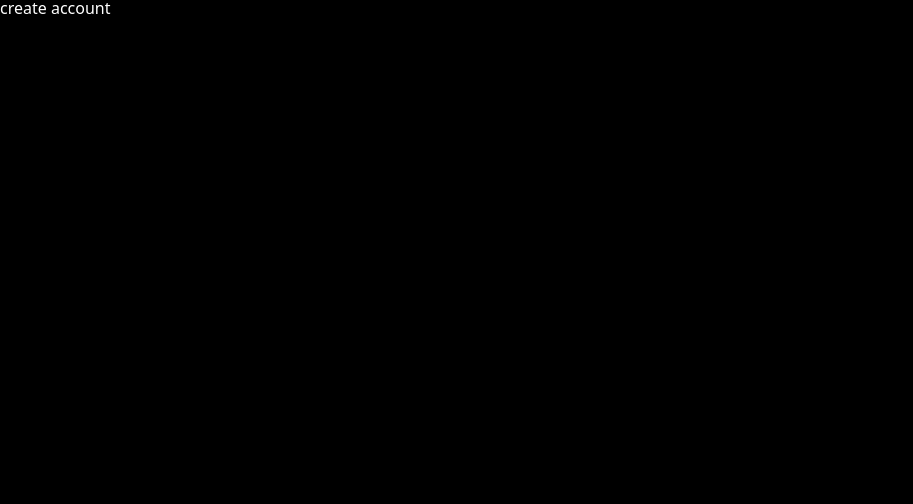
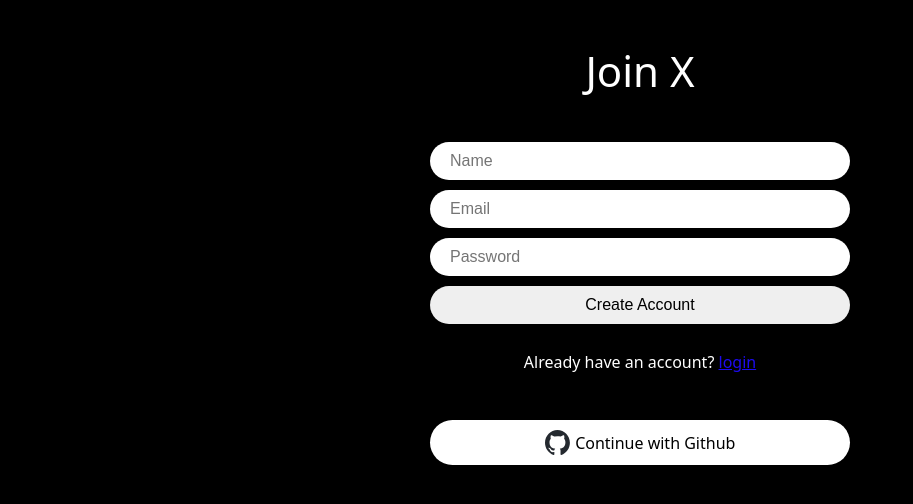
Before and after one commit to sdh0572/Nwitter-reloaded, a React (Vite) app: page /create-account in a window 1280 px wide. Shown: the top 504 px of the page, without its empty margins (0-913 px from the left). Built offline with nearby package versions, Linux system fonts and the light colour scheme; the HTML template or start-up script is replaced by a standard one.

Commit message:
Add create-account, login(+UI)
firebase와 연결하여 이메일과 비밀번호를 이용해 회원가입할 수 있는 기능과 github를 이용해서 회원가입 및 로그인할 수 있는 기능을 제작(UI포함)

```diff
--- a/src/App.tsx
+++ b/src/App.tsx
@@ -4,15 +4,21 @@
 import Profile from "./routes/profile";
 import Login from "./routes/login";
 import CreateAccount from "./routes/create-account";
-import { createGlobalStyle } from "styled-components";
+import styled, { createGlobalStyle } from "styled-components";
 import reset from "styled-reset";
 import { useEffect, useState } from "react";
 import LoadingScreen from "./component/loading-screen";
+import { auth } from "./firebase";
+import ProtectedRoute from "./component/protected-route";
 
 const router = createBrowserRouter([
   {
     path:"/",
-    element: <Layout />,
+    element: (
+      <ProtectedRoute>
+         <Layout />
+     </ProtectedRoute>
+     ),
     children: [
       {
         path: "",
@@ -45,20 +51,26 @@
   }
 `;
 
+const Wrappper = styled.div`
+  height: 100vh;
+  display: flex;
+  justify-content: center;
+`;
+
 function App() {
   const  [isLoading, setLoading] = useState(true);
   const init=async() => {
-    //wait for firebase
+    await auth.authStateReady();
     setLoading(false);
   };
   useEffect(() => {
     init();
   }, []);
   return (
-  <>
+  <Wrappper>
     <GlobalStyles />
     {isLoading ? <LoadingScreen /> : <RouterProvider router={router}/>}
-  </>
+  </Wrappper>
   );
 }
 
--- /dev/null
+++ b/src/component/auth-components.ts
@@ -0,0 +1,46 @@
+import styled from "styled-components";
+
+export const Wrappper = styled.div`
+    height : 100%;
+    display : flex;
+    flex-direction: column;
+    align-items : center;
+    width: 420px;
+    padding : 50px 0px;
+`;
+export const Title = styled.h1`
+    font-size : 42px;
+` ;
+export const Form = styled.form`
+    margin-top : 50px;
+    margin-bottom : 10px;
+    display : flex;
+    flex-direction : column;
+    gap : 10px;
+    width : 100%;
+`;
+export const Input = styled.input`
+    padding : 10px 20px;
+    border-radius : 50px;
+    border : none;
+    width : 100%;
+    font-size : 16px;
+    &[type="submit"]{
+        cursor : pointer;
+        &:hover {
+            opacity:0.8;
+        }
+    }
+`;
+
+export const Error = styled.span`
+    font-weigth : 600;
+    color: tomato;
+`;
+
+export const Swticher = styled.span`
+    margin-top: 20px;
+    a{
+        color: #1d0bf0;
+    }
+`;
--- /dev/null
+++ b/src/component/github-btn.tsx
@@ -0,0 +1,42 @@
+import { GithubAuthProvider, signInWithPopup } from "firebase/auth";
+import styled from "styled-components"
+import { auth } from "../firebase";
+import { useNavigate } from "react-router-dom";
+
+const Button = styled.span`
+    margin-top: 50px;
+    background-color: white;
+    font-weight:500;
+    width: 100%;
+    color: black;
+    padding: 10px 20px;
+    border-radius: 50px;
+    border: 0;
+    display:flex;
+    gap: 5px;
+    align-items: center;
+    justify-content: center;
+    cursor: pointer;
+`;
+
+const Logo = styled.img`
+    height: 25px;
+`;
+export default function GithubButton(){
+    const navigate = useNavigate();
+    const onClick = async() => {
+        try {
+            const provieder = new GithubAuthProvider();
+            await signInWithPopup(auth, provieder);
+            navigate("/");
+        } catch (error) {
+            console.log(error);
+        }
+    }
+    return (
+    <Button onClick={onClick}>
+        <Logo src="/github-logo.svg" />
+        Continue with Github
+    </Button>
+    );
+}
--- a/src/component/layout.tsx
+++ b/src/component/layout.tsx
@@ -3,7 +3,6 @@
 export default function Layout() {
     return (
         <>
-            <h2>layout</h2>
             <Outlet/>
         </>
     );
--- /dev/null
+++ b/src/component/protected-route.tsx
@@ -0,0 +1,11 @@
+import React from "react";
+import { auth } from "../firebase";
+import { Navigate } from "react-router-dom";
+
+export default function ProtectedRoute({children} : {children:React.ReactNode;}){
+    const user = auth.currentUser;
+    if(user === null) {
+        return <Navigate to="/login" />
+    }
+    return children;
+}
--- a/src/firebase.ts
+++ b/src/firebase.ts
@@ -1,4 +1,5 @@
 import { initializeApp } from "firebase/app";
+import { getAuth } from "firebase/auth";
 
 const firebaseConfig = {
   apiKey: "AIzaSyCkj3PGaquo6Oy-D8OogbD_NeVBx-t97HE",
@@ -10,3 +11,5 @@
 };
 
 const app = initializeApp(firebaseConfig);
+
+export const auth = getAuth(app);
--- a/src/routes/create-account.tsx
+++ b/src/routes/create-account.tsx
@@ -1,3 +1,66 @@
+import { createUserWithEmailAndPassword, updateProfile } from "firebase/auth";
+import { useState } from "react";
+import { auth } from "../firebase";
+import { Link, useNavigate } from "react-router-dom";
+import { FirebaseError } from "firebase/app";
+import { Form, Error, Input, Swticher, Title, Wrappper } from "../component/auth-components";
+import GithubButton from "../component/github-btn";
+
 export default function CreateAccount(){
-    return <h1>create account</h1>;
+    const navigate = useNavigate();
+    const [isLoading, setLoading] = useState(false);
+    const [name, setName] = useState("");
+    const [email, setEmail] = useState("");
+    const [password, setPassword] = useState("");
+    const [error, setError] = useState("");
+    const onChange = (e : React.ChangeEvent<HTMLInputElement>) => {
+        const{target : {name, value}} = e;
+        if(name==="name"){
+            setName(value);
+        }else if(name ==="email"){
+            setEmail(value);
+        }else if(name ==="password"){
+            setPassword(value);
+        }
+    };
+    const onSubmit = async(e : React.FormEvent<HTMLFormElement>) =>{
+        e.preventDefault();
+        if(isLoading ||name === "" || email === "" || password ==="") return;
+        try{
+            setLoading(true);
+            setError("");
+            const credentials = await createUserWithEmailAndPassword(auth, email, password);
+            console.log(credentials.user);
+            await updateProfile(credentials.user,
+                {displayName : name,
+                });
+                navigate("/");
+        }catch(e){
+            if(e instanceof FirebaseError){
+                setError(e.message);
+            }
+        }
+        finally{
+            setLoading(false);
+        }
+
+        console.log(name, email, password);
+    };
+    return (
+    <Wrappper>
+    <Title>Join X</Title>
+        <Form onSubmit={onSubmit}>
+            <Input onChange={onChange} name="name" value={name} placeholder="Name" type="text" required/>
+            <Input onChange={onChange} name="email" value={email} placeholder="Email" type="email" required/>
+            <Input onChange={onChange} name="password" value={password} placeholder="Password" type="password" required/>
+            <Input type="submit" value={isLoading ? "Loading..." : "Create Account"}/>
+        </Form>
+        {error != "" ? <Error>{error}</Error> : null}
+        <Swticher>
+            Already have an account?{" "}
+            <Link to="/login">login</Link>
+        </Swticher>
+        <GithubButton />
+    </Wrappper>
+    );
 }
--- a/src/routes/home.tsx
+++ b/src/routes/home.tsx
@@ -1,3 +1,8 @@
+import { auth } from "../firebase";
+
 export default function Home(){
-    return <h1>Home</h1>;
+    const logOut = () => {
+        auth.signOut();
+    }
+    return <h1><button onClick={logOut}>LogOut</button></h1>;
 }
--- a/src/routes/login.tsx
+++ b/src/routes/login.tsx
@@ -1,3 +1,58 @@
-export default function Login(){
-    return <h1>login</h1>;
+import { useState } from "react";
+import { auth } from "../firebase";
+import { Link, useNavigate } from "react-router-dom";
+import { FirebaseError } from "firebase/app";
+import { signInWithEmailAndPassword } from "firebase/auth";
+import { Error, Form, Input, Swticher, Title, Wrappper } from "../component/auth-components";
+import GithubButton from "../component/github-btn";
+
+export default function CreateAccount(){
+    const navigate = useNavigate();
+    const [isLoading, setLoading] = useState(false);
+    const [email, setEmail] = useState("");
+    const [password, setPassword] = useState("");
+    const [error, setError] = useState("");
+    const onChange = (e : React.ChangeEvent<HTMLInputElement>) => {
+        const{target : {name, value}} = e;
+         if(name ==="email"){
+            setEmail(value);
+        }else if(name ==="password"){
+            setPassword(value);
+        }
+    };
+    const onSubmit = async(e : React.FormEvent<HTMLFormElement>) =>{
+        e.preventDefault();
+        setError("");
+        if(isLoading || email === "" || password ==="") return;
+        try{
+            setLoading(true);
+            await signInWithEmailAndPassword(auth, email, password);
+            navigate("/");
+        }catch(e){
+            if(e instanceof FirebaseError){
+                setError(e.message);
+            }
+        }
+        finally{
+            setLoading(false);
+        }
+
+        console.log(name, email, password);
+    };
+    return (
+    <Wrappper>
+    <Title>Login to X</Title>
+        <Form onSubmit={onSubmit}>
+            <Input onChange={onChange} name="email" value={email} placeholder="Email" type="email" required/>
+            <Input onChange={onChange} name="password" value={password} placeholder="Password" type="password" required/>
+            <Input type="submit" value={isLoading ? "Loading..." : "Login"}/>
+        </Form>
+        {error !== "" ? <Error>{error}</Error> : null}
+        <Swticher>
+            Don't have an account?{" "}
+            <Link to="/create-account">Create one &rarr;</Link>
+        </Swticher>
+        <GithubButton />
+    </Wrappper>
+    );
 }
```
Also changed, not shown: public/github-logo.svg (added).
